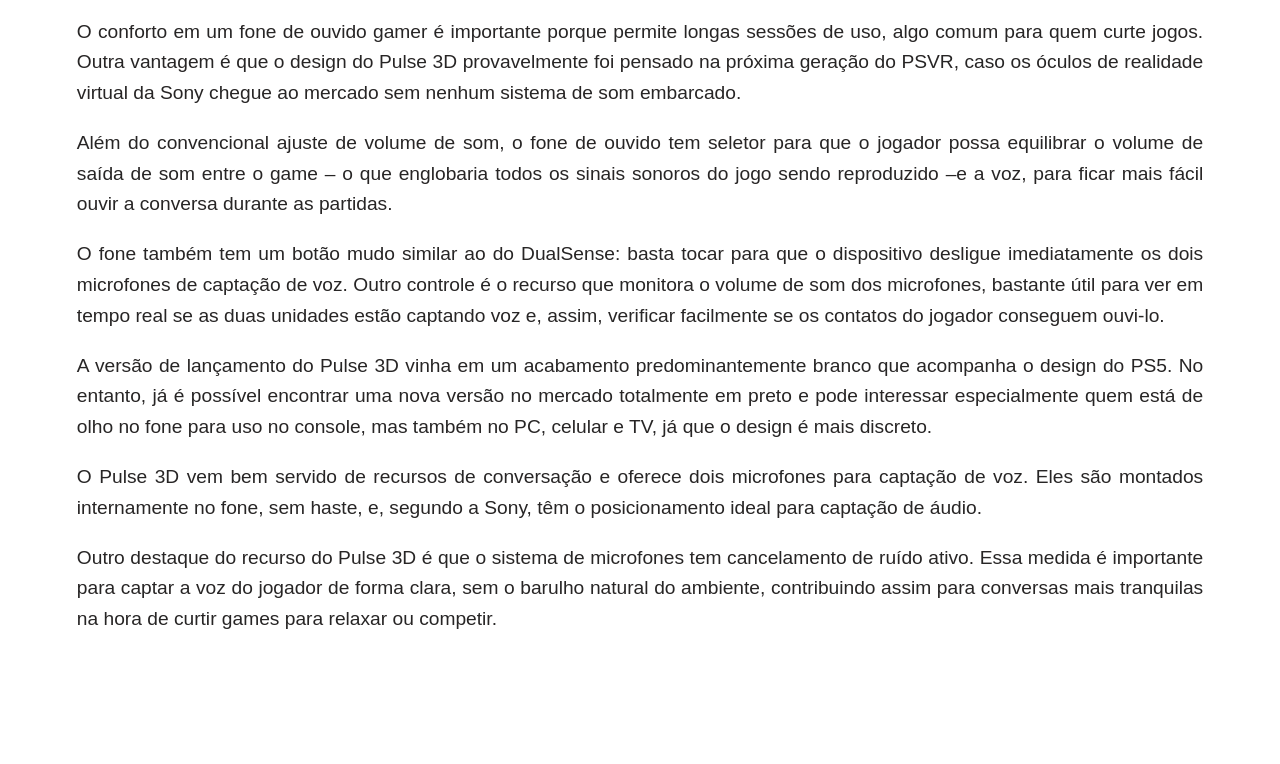
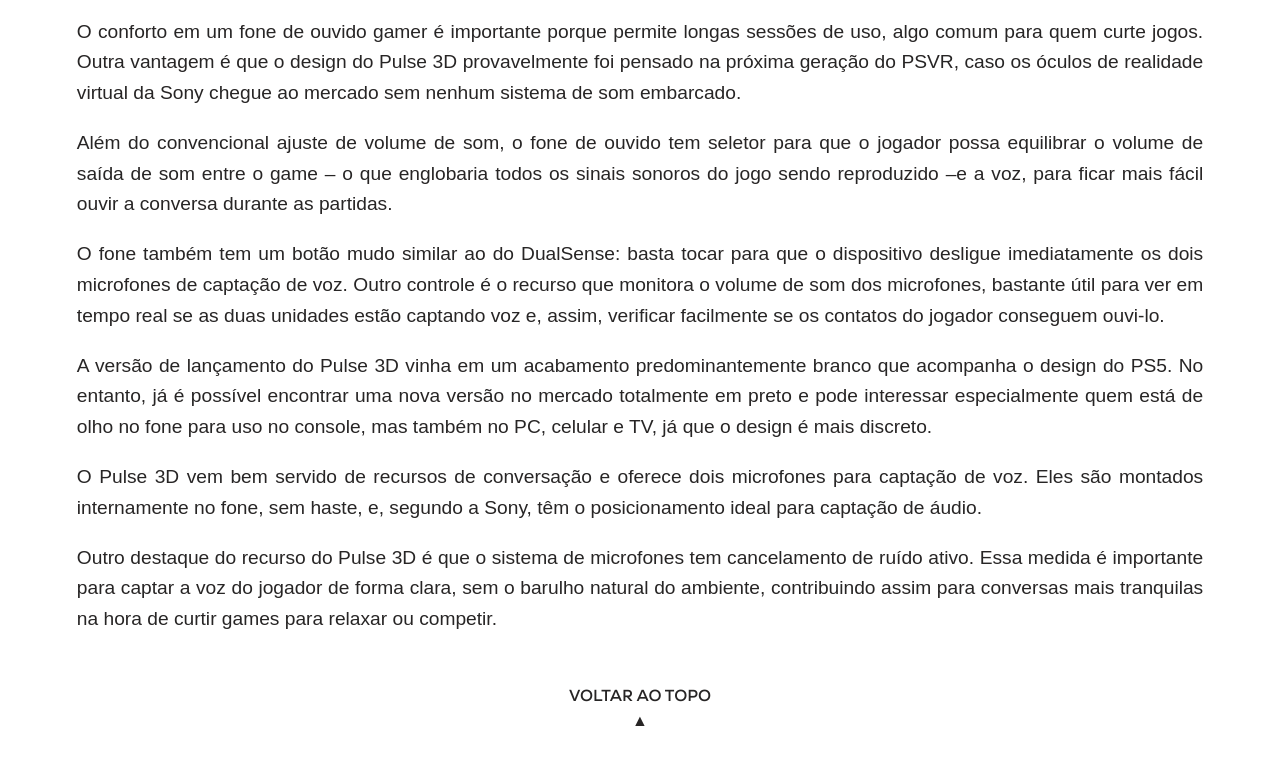
Before and after one commit to maria-Nferreira/site-parallax-ps5, a plain HTML site: page index.html in a window 1280 px wide. Shown: the part 8140-8904 px from the top of the page. Before the commit the page ends 8831 px from the top, so only its background shows below. Drawn offline with Linux system fonts and the light colour scheme.

Commit message:
adicionando ancora e comentario no html

```diff
--- a/css/estilo.css
+++ b/css/estilo.css
@@ -8,7 +8,7 @@ body, html {
     height: 100%;
 }
 
-.container1,
+#container1,
 .container2,
 .container3,
 .container4,
@@ -22,10 +22,6 @@ body, html {
     position: relative;
 }
 
-.container1 {
-    background-image: url(../imagens/WallpaperDog-20520123.png);
-}
-
 .container2,
 .container3,
 .container4,
@@ -34,6 +30,9 @@ body, html {
     opacity: 0.7;
 }
 
+#container1 {
+    background-image: url(../imagens/WallpaperDog-20520123.png);
+}
 .container2 {
     background-image: url(../imagens/bg-controller.jpg);
 
@@ -99,3 +98,19 @@ span.titulo {
     text-transform: uppercase;
     background-color: rgba(255, 255, 255, 0.3);
 }
+
+.ancora {
+    text-align: center;
+    margin-top: 3em;
+}
+.ancora a {
+    text-decoration: none;
+    color: rgb(39, 37, 37);
+    font-size: 1em;
+    text-transform: uppercase;
+    font-family: "nexta-bold" ;
+}
+
+.ancora a:hover {
+    color: rgb(228, 207, 180);
+}
--- a/index.html
+++ b/index.html
@@ -6,7 +6,8 @@
     <link rel="stylesheet" href="css/estilo.css">
 </head>
 <body>
-    <div class="container1"></div>
+    <!--INICIO SOBRE O PS5-->
+    <div id="container1"></div>
 
     <div class="conteudo">
         <h1>ps5</h1>
@@ -27,7 +28,9 @@
             De acordo com a Sony, a adoção de um SSD, aliado ao hardware do aparelho, fará com que o tempo de loading em jogos seja diminuído para quase zero, além de reduzir significativamente o tempo de carregamento em recursos de “viagem rápida” presentes em games de mundo aberto. No ano passado, a companhia demonstrou o PlayStation 5 ao lado do console anterior em um teste do game ‘Marvel’s Spider Man’.
         </p>
     </div>
+    <!--FIM SOBRE O PS5-->
 
+     <!--INICIO SOBRE O CONTROLE-->
     <div class="container2">
         <div class="espaco-titulo">
             <span class="titulo">Controle DualSense</span>
@@ -60,7 +63,9 @@
             Comentários sobre recursos hápticos envolvem o PS5 desde o seu primeiro anúncio oficial. Na ocasião, os desenvolvedores deixaram claro que o console apresentará aos jogadores “um mundo onde você pode sentir a força na ponta dos dedos”.
         </p>
     </div>
+    <!--FIM SOBRE O CONTROLE-->
 
+    <!--INICIO SOBRE A CAMERA HD-->
     <div class="container3">
         <div class="espaco-titulo">
             <span class="titulo">Camera HD</span>
@@ -89,7 +94,9 @@
             Um detalhe importante é que a câmera não tem sensor de movimento, nem microfone.
         </p>
     </div>
+    <!--FIM SOBRE A CAMERA HD-->
 
+    <!--INICIO SOBRE O CONTROLE DE MIDIA-->
     <div class="container4">
         <div class="espaco-titulo">
             <span class="titulo">Controle de midia</span>
@@ -114,7 +121,9 @@
             Para TVs compatíveis, funciona como um controle universal: é possível usá-lo para ajustar configurações de volume, liga/desliga, troca de canais, etc.
         </p>
     </div>
+    <!--FIM SOBRE O CONTROLE DE MIDIA-->
 
+    <!--INICIO SOBRE A BASE DE CARREGAMENTO-->
     <div class="container5">
         <div class="espaco-titulo">
             <span class="titulo">base de carregamento</span>
@@ -143,7 +152,9 @@
             Fácil de encaixar: coloque seu DualSense de forma rápida e fácil com a base feita para um encaixe mais fácil e os deixe carregando pelo tempo que precisar.
         </p>
     </div>
+    <!--FIM SOBRE A BASE DE CARREGAMENTO-->
 
+    <!--INICIO SOBRE O HEADSET PULSE 3D-->
     <div class="container6">
         <div class="espaco-titulo">
             <span class="titulo">Headset Pulse 3D</span>
@@ -179,6 +190,11 @@
         <p>
             Outro destaque do recurso do Pulse 3D é que o sistema de microfones tem cancelamento de ruído ativo. Essa medida é importante para captar a voz do jogador de forma clara, sem o barulho natural do ambiente, contribuindo assim para conversas mais tranquilas na hora de curtir games para relaxar ou competir.
         </p>
+
+        <div class="ancora">
+            <a href="#container1">Voltar ao topo <br>&#9650;</a>
+        </div>
+
     </div>
-
+    <!--FIM SOBRE O HEADSET PULSE 3D-->
 </html>
```
